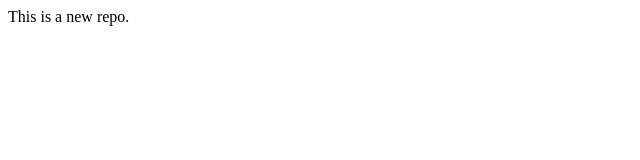
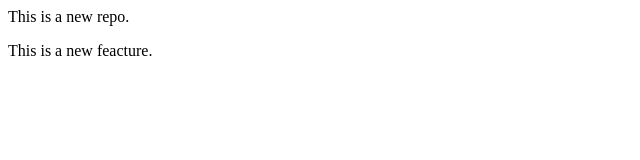
Before and after one commit to ecell300/localrepo, a plain HTML site: page index.html in a window 1280 px wide. Shown: the whole page, without its empty margins (0-640 px from the left). Drawn offline with Linux system fonts and the light colour scheme.

Commit message:
Add new feature

```diff
--- a/index.html
+++ b/index.html
@@ -1 +1,2 @@
 <p>This is a new repo.</p>
+<p>This is a new feacture.</p>
```
